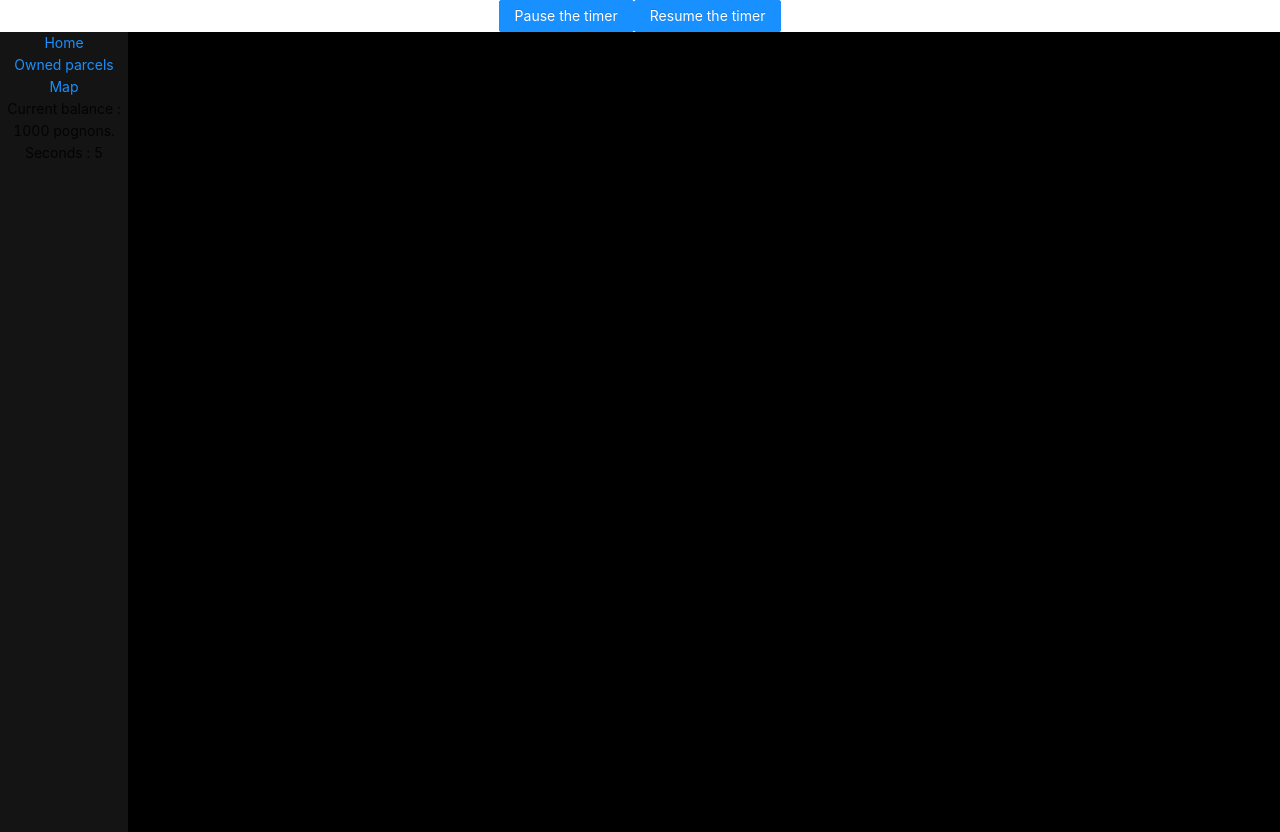
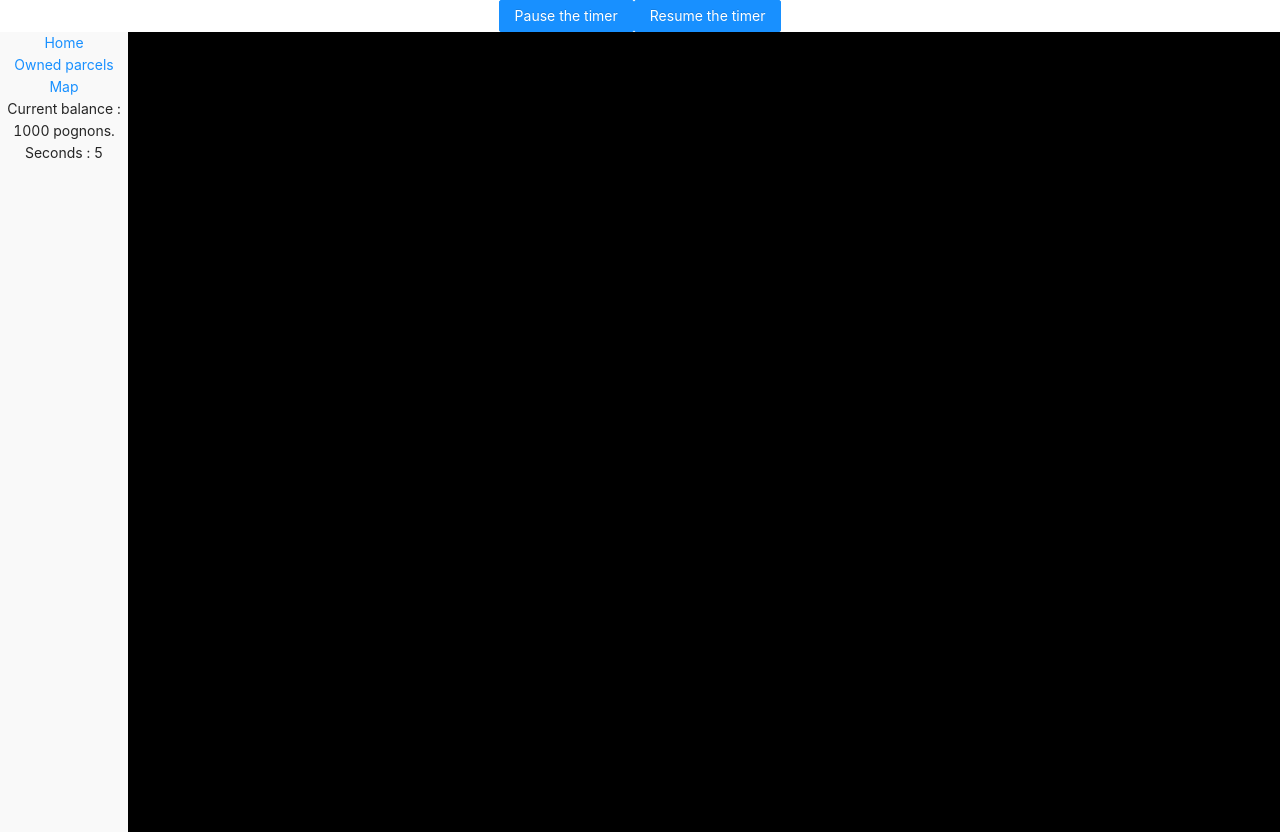
Before and after one commit to LaDistance/farm-and-conquer, a React (Create React App) app: page / in a window 1280 px wide. Built offline with nearby package versions, Linux system fonts and the light colour scheme.

Commit message:
Updated navbar

```diff
--- a/src/components/Navbar/Navbar.module.scss
+++ b/src/components/Navbar/Navbar.module.scss
@@ -4,5 +4,5 @@
     height: 100%;
     width: 10vw;
     z-index: 999;
-    background-color: #141414;
+    background-color: #f9f9f9;
 }
--- a/src/components/Navbar/Navbar.tsx
+++ b/src/components/Navbar/Navbar.tsx
@@ -1,13 +1,10 @@
-import { $CombinedState } from "@reduxjs/toolkit";
 import { Link } from "react-router-dom";
 import { useAppSelector } from "../../app/hooks";
 import { selectMoney } from "../../features/money/moneySlice";
-import { selectSeconds } from "../../features/seconds/secondsSlice";
 import { SecondsCounter } from "../SecondsCounter/SecondsCounter";
 import styles from "./Navbar.module.scss";
 export const Navbar = () => {
   const money = useAppSelector(selectMoney);
-  const seconds = useAppSelector(selectSeconds);
 
   return (
     <div className={styles.navbar}>
```
